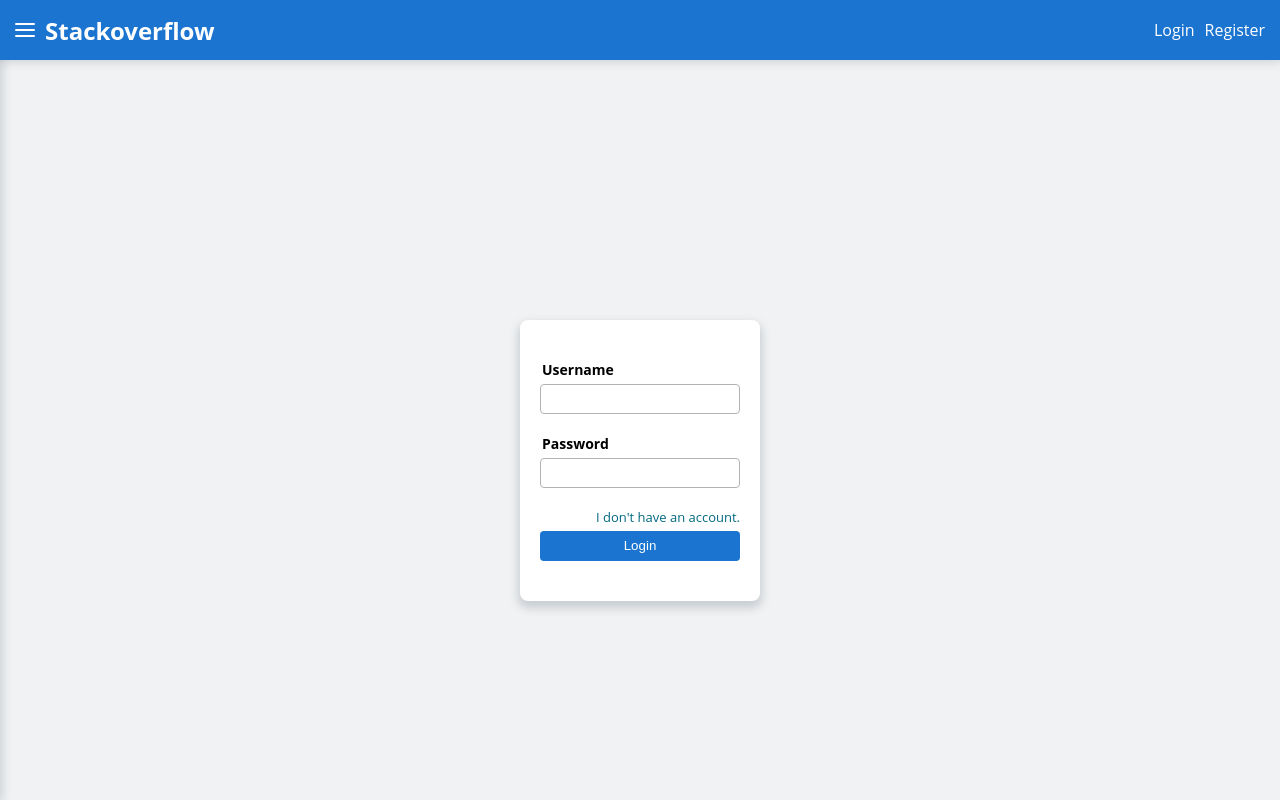
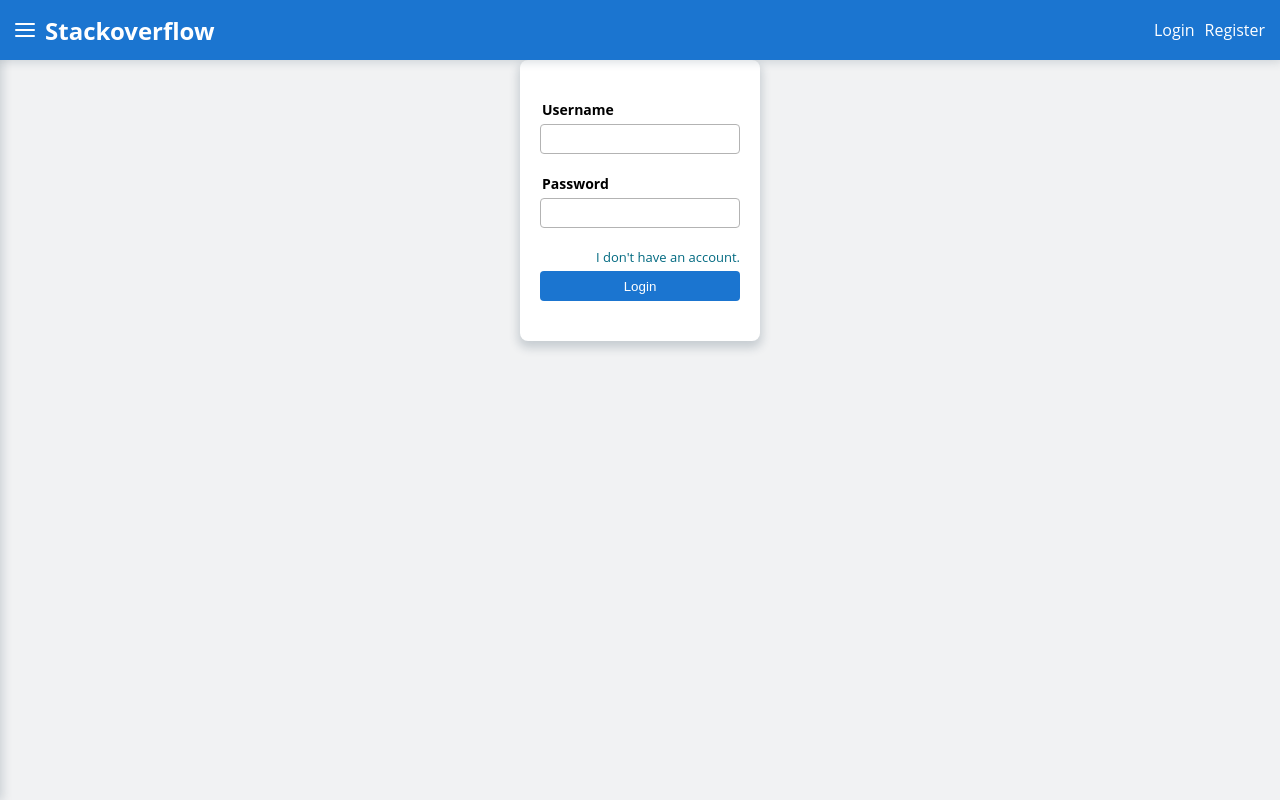
Before and after one commit to selukdiana/stackoverflow-analogue-s, a React (Vite) app: page /login in a window 1280 px wide. Built offline with nearby package versions, Linux system fonts and the light colour scheme; no server answers.

Commit message:
style: update layout styles

```diff
--- a/src/components/Form/Form.tsx
+++ b/src/components/Form/Form.tsx
@@ -1,4 +1,4 @@
-import React, { FormEvent, ReactNode } from 'react';
+import { type FormEvent, type ReactNode } from 'react';
 
 import styles from './Form.module.scss';
 
--- a/src/components/Snippet/Snippet.module.scss
+++ b/src/components/Snippet/Snippet.module.scss
@@ -1,9 +1,9 @@
 .snippet {
   border-radius: 5px;
-  border: 1px solid #b3b3b3;
   padding: 10px;
   margin-top: 20px;
   box-shadow: 0px -1px 10px 2px rgba(34, 60, 80, 0.2);
+  background: white;
 }
 
 .userInfo {
--- a/src/pages/Layout/Layout.module.scss
+++ b/src/pages/Layout/Layout.module.scss
@@ -1,6 +1,4 @@
 .layout {
-  overflow: hidden;
-  overflow-y: auto;
 }
 
 .header {
@@ -51,7 +49,11 @@
 }
 
 .content {
-  padding-top: 60px;
+  position: relative;
+  top: 60px;
+  left: 0;
   width: 100vw;
-  height: 100vh;
+  height: calc(100vh - 60px);
+  overflow-y: auto;
+  overflow-x: hidden;
 }
--- a/src/pages/LoginPage/LoginPage.module.scss
+++ b/src/pages/LoginPage/LoginPage.module.scss
@@ -2,7 +2,7 @@
   display: flex;
   justify-content: center;
   align-items: center;
-  height: 100vh;
+  height: 100%;
 }
 .loginForm {
   width: 240px;
--- a/src/pages/RegisterPage/RegisterPage.module.scss
+++ b/src/pages/RegisterPage/RegisterPage.module.scss
@@ -2,7 +2,7 @@
   display: flex;
   justify-content: center;
   align-items: center;
-  height: 100vh;
+  height: 100%;
 }
 
 .registerForm {
```
